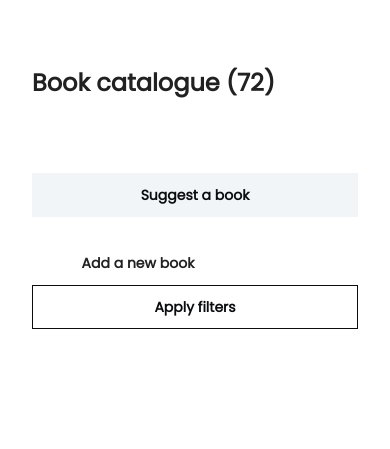
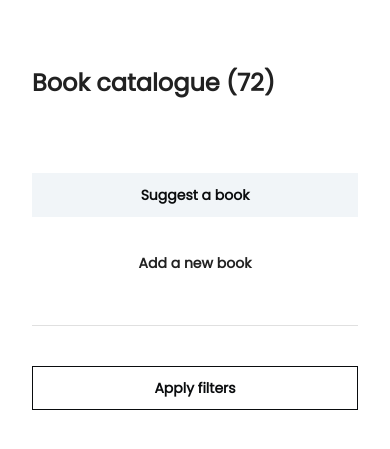
Before and after one commit to ProductDock/rbc3-library-fe, a React (Create React App) app: page /admin in a window 390 px wide. Shown: the part 267-716 px from the top of the page. Built offline with nearby package versions, Linux system fonts and the light colour scheme.

Commit message:
Added responsivness for 'Add new book' button

```diff
--- a/src/pages/Homepage/BookCatalogueSection/BookCatalogueSection.module.css
+++ b/src/pages/Homepage/BookCatalogueSection/BookCatalogueSection.module.css
@@ -86,6 +86,11 @@
   text-transform: none;
   color: var(--mui-palette-neutral-50);
   margin-left: 24px;
+
+  @media (max-width: 1094px) {
+    margin-left: 0;
+    margin-bottom: 24px;
+  }
 }
 
 .newBookButtonText {
@@ -141,6 +146,10 @@
   .suggestButton {
     margin-block: 24px;
   }
+
+  .newBookButton {
+    display: block;
+  }
 }
 
 @media (max-width: 780px) {
@@ -162,10 +171,23 @@
   }
 }
 
+.newBookButton {
+  margin-left: 24px;
+
+  @media (max-width: 1094px) {
+    margin-left: 0;
+    margin-bottom: 24px;
+  }
+
+  @media (max-width: 780px) {
+    width: 100%;
+    margin-left: 0;
+  }
+}
+
 .books {
   display: flex;
   flex-wrap: wrap;
-  justify-content: center;
   row-gap: 120px;
   column-gap: 40px;
 
@@ -173,3 +195,13 @@
     margin-top: 40px;
   }
 }
+
+.buttonDivider {
+  display: none;
+  color: var(--mui-palette-neutral-200);
+
+  @media (max-width: 780px) {
+    display: block;
+    margin: 40px 0;
+  }
+}
--- a/src/pages/Homepage/BookCatalogueSection/BookCatalogueSection.tsx
+++ b/src/pages/Homepage/BookCatalogueSection/BookCatalogueSection.tsx
@@ -78,6 +78,7 @@ export const BookCatalogueSection: React.FC<BookCatalogueProps> = ({
 
   return (
     <div className={styles.catalogueWrapper}>
+      <div className={styles.buttons}>
         <div className={styles.titleButtonWrapper}>
           <Typography
             className={styles.catalogueText}
@@ -85,7 +86,7 @@ export const BookCatalogueSection: React.FC<BookCatalogueProps> = ({
           >
             Book catalogue (72)
           </Typography>
-        <div className={styles.buttons}>
+          <div>
             <Button className={styles.suggestButton}>
               <Typography variant='body1' className={styles.suggestButtonText}>
                 Suggest a book
@@ -94,18 +95,27 @@ export const BookCatalogueSection: React.FC<BookCatalogueProps> = ({
 
             {isAdmin && (
               <Button className={styles.newBookButton}>
-              <Typography variant='body1' className={styles.newBookButtonText}>
+                <Typography
+                  variant='body1'
+                  className={styles.newBookButtonText}
+                >
                   Add a new book
                 </Typography>
               </Button>
             )}
           </div>
         </div>
-      <Button className={styles.applyFilersButton} onClick={toggleDrawer(true)}>
+        <Divider className={styles.buttonDivider} />
+        <Button
+          className={styles.applyFilersButton}
+          onClick={toggleDrawer(true)}
+        >
           <Typography variant='body1' className={styles.applyFiltersButtonText}>
             Apply filters
           </Typography>
         </Button>
+      </div>
+
       <FiltersSideBar
         open={open}
         toggleDrawer={toggleDrawer(false)}
```
Lines whose indentation alone changed are shown as unchanged.
